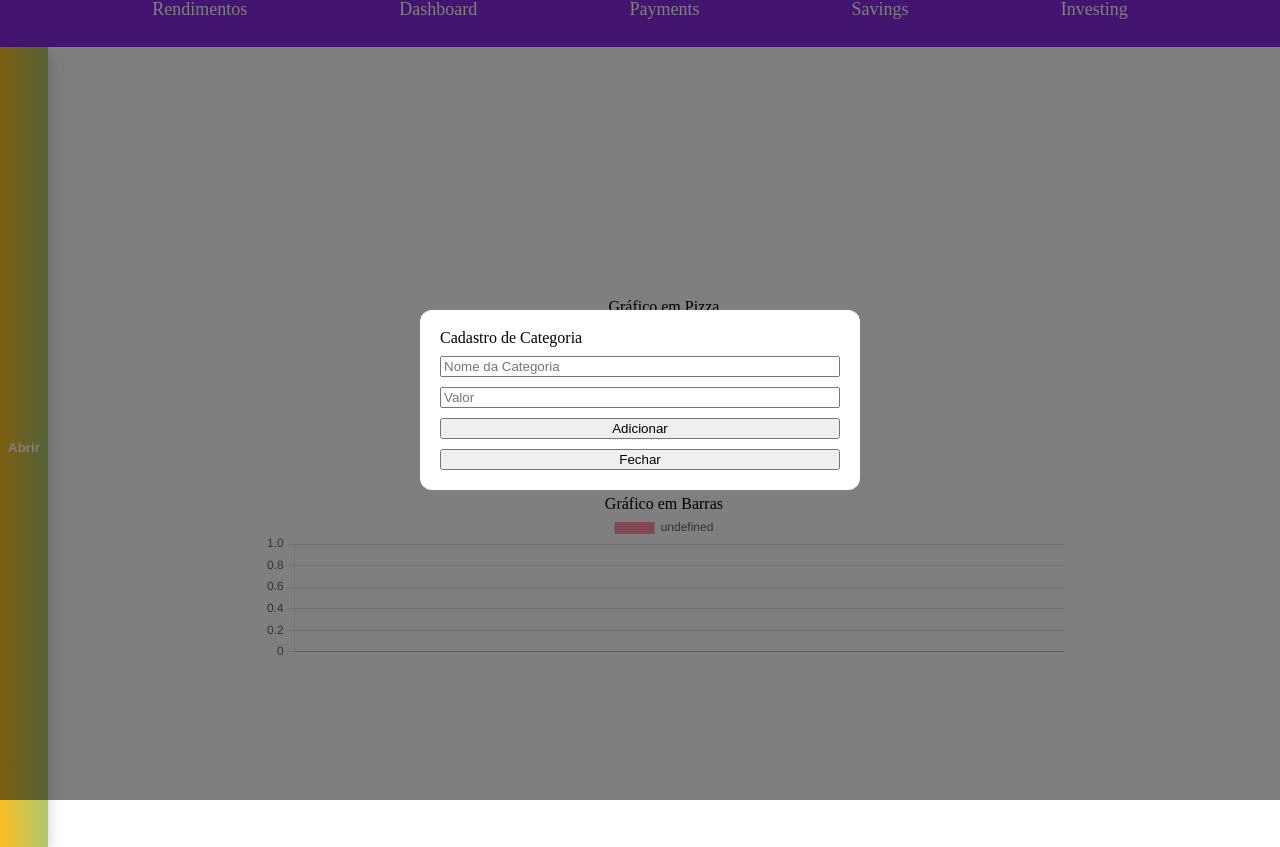
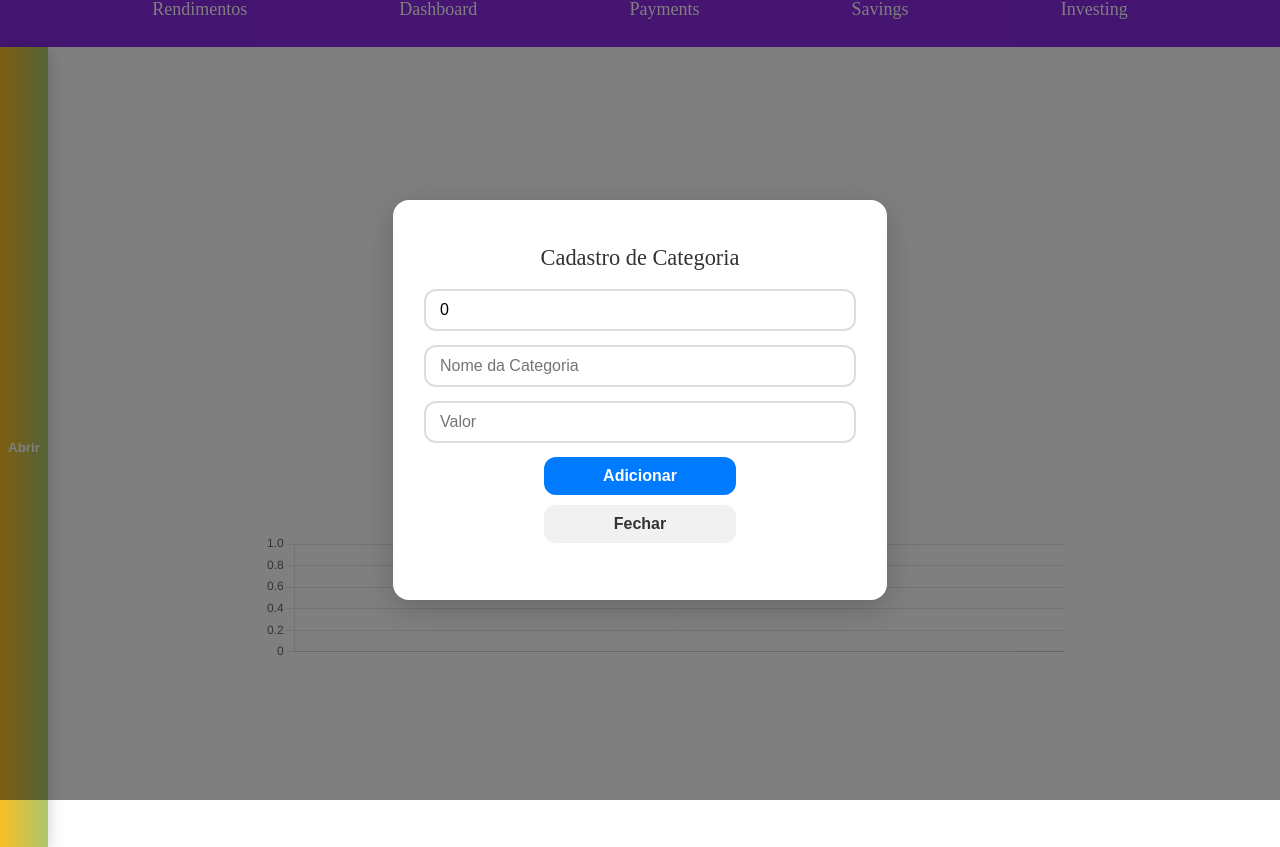
Before and after one commit to walisson27/React-Invest, a Next.js app: page /invest/invest in a window 1280 px wide. Both pictures are taken after a click on the item "Rendimentos". Built offline with nearby package versions, Linux system fonts and the light colour scheme.

Commit message:
feat: valor salario

```diff
--- a/src/pages/invest/invest.css
+++ b/src/pages/invest/invest.css
@@ -11,7 +11,7 @@
     color: white;
     font-size:large;
 }
-
+-------------------------------------------------
 
 aside{
     display: flex;
@@ -20,6 +20,61 @@ aside{
     height: 100vh;
     background-color: rgb(93, 110, 110);
 }
+.aside-categorias {
+  background: #ffffff;
+  border-radius: 16px;
+  padding: 20px;
+  width: 280px;
+  box-shadow: 0 4px 20px rgba(0,0,0,0.1);
+  font-family: sans-serif;
+}
+
+.aside-titulo {
+  font-size: 1.2rem;
+  font-weight: bold;
+  margin-bottom: 15px;
+  text-align: center;
+  cursor: pointer;
+  color: #333;
+}
+
+.lista-categorias {
+  list-style: none;
+  padding: 0;
+  margin: 0;
+}
+
+.categoria-item {
+  display: flex;
+  justify-content: space-between;
+  padding: 8px 12px;
+  margin-bottom: 8px;
+  border-radius: 8px;
+  background: #f4f4f4;
+  transition: background 0.3s ease;
+}
+
+.categoria-item:hover {
+  background: #e0e0e0;
+}
+
+.categoria-nome {
+  font-weight: 500;
+}
+
+.categoria-valor {
+  font-weight: bold;
+  color: #007bff;
+}
+
+.total-wrapper {
+  margin-top: 15px;
+  text-align: center;
+  font-size: 1.1rem;
+  font-weight: bold;
+  color: #222;
+}
+--------------------------------------------------
 
 .conta-invest{
     height: 35%;
@@ -166,19 +221,92 @@ aside h2 {
   left: 0;
   width: 100%;
   height: 100%;
-  background: rgba(0,0,0,0.5);
+  background: rgba(0,0,0,0.5); /* escurece fundo */
   display: flex;
   align-items: center;
   justify-content: center;
+  z-index: 1000;
 }
 
 .modal-content {
-  background: white;
-  padding: 20px;
-  border-radius: 12px;
-  max-width: 400px;
-  width: 90%;
   display: flex;
   flex-direction: column;
-  gap: 10px;
+  justify-content: center;
+  align-items: center;
+  background: #ffffff;
+  border-radius: 16px;
+  padding: 47px;
+  width: 100%;
+  max-width: 400px;
+  box-shadow: 0 8px 32px rgba(0,0,0,0.2);
+  text-align: center;
+  animation: fadeIn 0.3s ease-in-out;
 }
+
+.modal-content h2 {
+  margin-bottom: 20px;
+  font-size: 1.4rem;
+  color: #333;
+}
+
+/* inputs */
+.modal-content input {
+  width: 100%;
+  padding: 10px 14px;
+  margin-bottom: 14px;
+  border: 2px solid #ddd;
+  border-radius: 12px;
+  font-size: 1rem;
+  transition: border-color 0.3s ease, box-shadow 0.3s ease;
+}
+
+.modal-content input:focus {
+  outline: none;
+  border-color: #007bff;
+  box-shadow: 0 0 8px rgba(0,123,255,0.3);
+}
+
+/* botões */
+.modal-content button {
+  width: 48%;
+  padding: 10px;
+  margin-bottom: 10px;
+  font-size: 1rem;
+  border: none;
+  border-radius: 12px;
+  cursor: pointer;
+  transition: background 0.3s ease;
+  font-weight: bold;
+}
+
+/* primeiro botão (Adicionar) */
+.modal-content button:first-of-type {
+  background: #007bff;
+  color: white;
+}
+
+.modal-content button:first-of-type:hover {
+  background: #0056b3;
+}
+
+/* segundo botão (Fechar) */
+.modal-content button:last-of-type {
+  background: #f1f1f1;
+  color: #333;
+}
+
+.modal-content button:last-of-type:hover {
+  background: #ddd;
+}
+
+/* animação */
+@keyframes fadeIn {
+  from {
+    opacity: 0;
+    transform: scale(0.95);
+  }
+  to {
+    opacity: 1;
+    transform: scale(1);
+  }
+}
--- a/src/pages/invest/invest.tsx
+++ b/src/pages/invest/invest.tsx
@@ -20,6 +20,7 @@ const Invest = () => {
   const [valor, setValor] = useState("")
   const [openModal, setOpenModal] = useState(false)
   const [aside, setAside] = useState(false)
+  const [salario, setSalario] = useState<number>(0)
 
   const adicionarCategoria = () => {
     if (nome.trim() !== "" && valor !== "") {
@@ -46,6 +47,10 @@ const Invest = () => {
     ],
   };
 
+const total = categorias.map(c => c.valor).reduce((a, b) => a + b, 0)
+
+const SomaTotal = salario - total
+
   return (
     <>
       <nav className="nav-invest">
@@ -62,6 +67,7 @@ const Invest = () => {
         <div className="modal-overlay">
           <div className="modal-content">
             <h2>Cadastro de Categoria</h2>
+            <input type="" placeholder="Salario" value={salario} onChange={(e) => setSalario(Number(e.target.value))} />
             <input
               placeholder="Nome da Categoria"
               type="text"
@@ -86,18 +92,25 @@ const Invest = () => {
           {aside ? "Fechar" : "Abrir"}
         </button>
         {aside && (
-        <div >
-        <aside className="modal-content">
-          <h2 className="h2-invest" onClick={() => setAside(prev => !prev)}>Categorias Cadastradas</h2>
-          <ul>
+        <aside className="aside-categorias">
+          <h2 className="aside-titulo" onClick={() => setAside(prev => !prev)}>
+            Categorias Cadastradas
+          </h2>
+          <ul className="lista-categorias">
             {categorias.map((c, index) => (
-              <li key={index}>
-                <strong>{c.nome}: R$</strong> {c.valor}
+              <li key={index} className="categoria-item">
+                <span className="categoria-nome">{c.nome}</span>
+                <span className="categoria-valor">R$ {c.valor}</span>
               </li>
             ))}
           </ul>
+          <div className="total-wrapper">
+            <strong>Total:</strong> <span>R$ {total}</span>
+          </div>
+          <div className="total-wrapper">
+            <strong>Salario:</strong> <span>R$ {SomaTotal}</span>
+          </div>
         </aside>
-        </div>
           )}
       <article className="article-invest">
           <section className="categories-invest">
```
